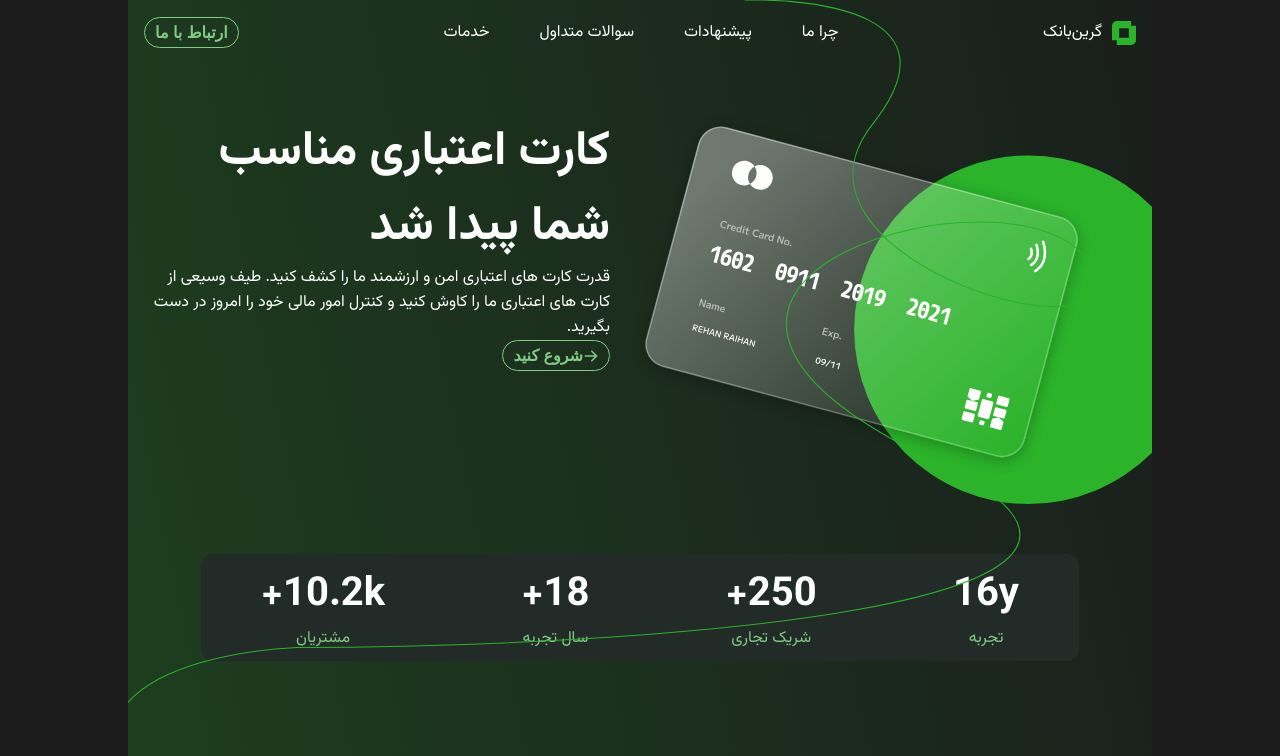
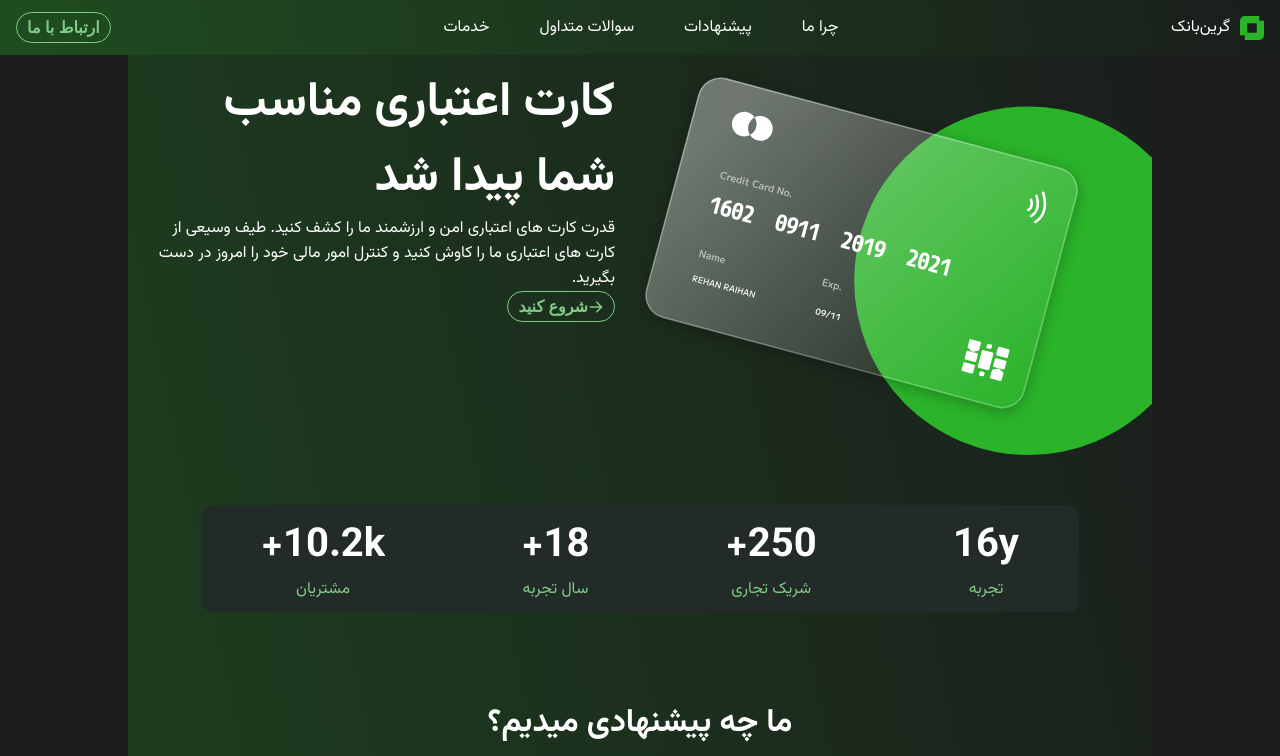
Before and after one commit to masoumehmohebbi/styled-components-credit-card-banking, a React (Vite) app: page / in a window 1280 px wide. Shown: the top 756 px of the page. Built offline with nearby package versions, Linux system fonts and the light colour scheme.

Commit message:
💚 Fixed Menu

```diff
--- a/src/App.jsx
+++ b/src/App.jsx
@@ -12,7 +12,8 @@ import Navbar2 from "./ui/Nav";
 function App() {
   return (
     <Container>
-      <img className="svg" src="images/dora.svg" alt="dora" />
+      {/* <img className="svg" src="images/dora.svg" alt="dora" /> */}
+      <div className="foo"></div>
       <GlobaloStyle />
       {/* <Navbar /> */}
 
--- a/src/styles/globalStyles.js
+++ b/src/styles/globalStyles.js
@@ -91,7 +91,6 @@ export const Container = styled.div`
   display: flex;
   position: relative;
   flex-direction: column;
-  padding: 0rem 1rem 1rem 1rem;
 
   background: linear-gradient(
     78deg,
@@ -105,11 +104,20 @@ export const Container = styled.div`
     background-size: cover;
     overflow: hidden;
     width: 100%;
+    background-repeat: repeat;
+    top: 5rem;
+  }
+  & .foo {
+    width: 100%;
+    position: absolute;
+    background-image: url("/images/dora.svg");
   }
   @media (min-width: 768px) {
     max-width: 1024px;
+    padding: 0rem 1rem 1rem 1rem;
   }
 `;
+
 export const Wrapper = styled.div`
   display: flex;
   align-items: center;
@@ -121,9 +129,24 @@ export const Wrapper = styled.div`
 
   @media (min-width: 768px) {
     flex-wrap: nowrap;
+    display: ${(props) => props.varient === "secondary" && "none"};
+    ${(props) =>
+      props.varient === "s" &&
+      css`
+        display: flex;
+        justify-content: space-between;
+        width: 100%;
+      `};
   }
   @media (max-width: 768px) {
     display: ${(props) => props.varient === "logo" && "none"};
+    ${(props) =>
+      props.varient === "secondary" &&
+      css`
+        position: fixed;
+        left: 15px;
+        top: 1px;
+      `};
   }
 
   & .app-icon {
@@ -141,9 +164,10 @@ export const Wrapper = styled.div`
   }
 `;
 export const WrapperProcces = styled.div`
+  margin-top: 1rem;
   padding: 50px 0px;
   display: grid;
-  gap: 60px;
+  gap: 50px;
   grid-template-columns: repeat(2, minmax(0, 1fr));
 
   & img {
@@ -152,6 +176,11 @@ export const WrapperProcces = styled.div`
     margin-right: -75px;
 
     @media (min-width: 768px) {
+      width: 540px;
+      height: 289px;
+    }
+    @media (min-width: 1024px) {
+      gap: 60px;
       width: 640px;
       height: 389px;
     }
--- a/src/ui/Nav.jsx
+++ b/src/ui/Nav.jsx
@@ -1,18 +1,29 @@
-import React from "react";
 import styled from "styled-components";
 import Burger from "./Burger";
+import { Wrapper } from "../styles/globalStyles";
+import { SubHeading } from "./SubHeading";
+import Logo from "/logo.svg";
 
 const Nav = styled.nav`
+  position: fixed;
+  top: 0px;
+  right: 0px;
+  height: 55px;
+  display: flex;
   width: 100%;
-  background-color: #fff;
-  height: 55px;
-  /* border-bottom: 2px solid #f1f1f1; */
-  /* padding: 0 20px; */
-  display: flex;
-  justify-content: space-between;
-
-  .logo {
-    padding: 15px 0;
+  @media (max-width: 768px) {
+    width: 100%;
+    background: linear-gradient(
+      78deg,
+      rgba(31, 77, 32, 1) 0%,
+      rgba(26, 30, 28, 1) 100%
+    );
+    padding: 1rem 0rem 1rem 1rem;
+    position: fixed;
+    top: 0px;
+    height: 55px;
+    display: flex;
+    justify-content: space-between;
   }
 `;
 
@@ -22,7 +33,13 @@ const Navbar2 = () => {
     //   <div className="logo">Nav Bar</div>
     //   <Burger />
     // </Nav>
-    <Burger />
+    <Nav>
+      <Wrapper varient="secondary">
+        <img src={Logo} alt="logo" />
+        <SubHeading as="sm">گرین‌بانک</SubHeading>
+      </Wrapper>
+      <Burger />
+    </Nav>
   );
 };
 
--- a/src/ui/RightNav.jsx
+++ b/src/ui/RightNav.jsx
@@ -6,17 +6,21 @@ import Logo from "/logo.svg";
 import styled from "styled-components";
 
 const Ul = styled.ul`
+  width: 100%;
+  background: linear-gradient(
+    78deg,
+    rgba(31, 77, 32, 1) 0%,
+    rgba(26, 30, 28, 1) 100%
+  );
+
+  right: 0px;
   list-style: none;
   display: flex;
   flex-flow: row nowrap;
   justify-content: space-between;
 
   align-items: center;
-  padding: 10px 0px;
-
-  li {
-    padding: 18px 10px;
-  }
+  padding: 10px 1rem;
 
   @media (max-width: 768px) {
     flex-flow: column nowrap;
@@ -39,7 +43,7 @@ const Ul = styled.ul`
 const RightNav = ({ open }) => {
   return (
     <Ul open={open}>
-      {/* <Wrapper varient="primary"> */}
+      <Wrapper varient="s">
         <Wrapper varient="logo">
           <img src={Logo} alt="" />
           <SubHeading as="sm">گرین‌بانک</SubHeading>
@@ -59,7 +63,7 @@ const RightNav = ({ open }) => {
           </span>
         </Wrapper>
         <Button>ارتباط با ما</Button>
-      {/* </Wrapper> */}
+      </Wrapper>
     </Ul>
   );
 };
```
Lines whose indentation alone changed are shown as unchanged.
